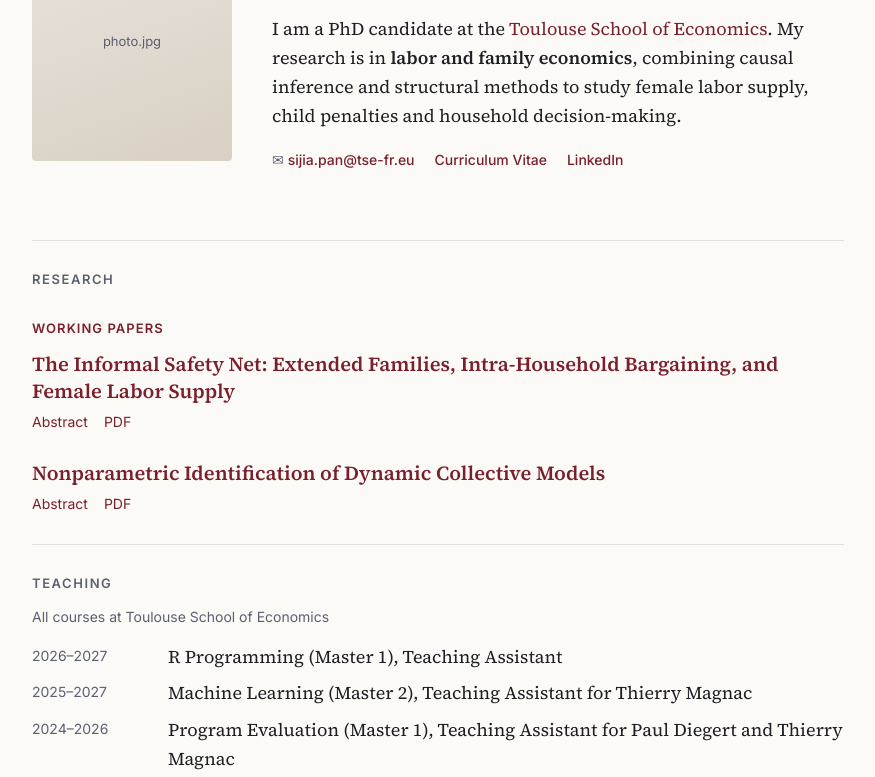
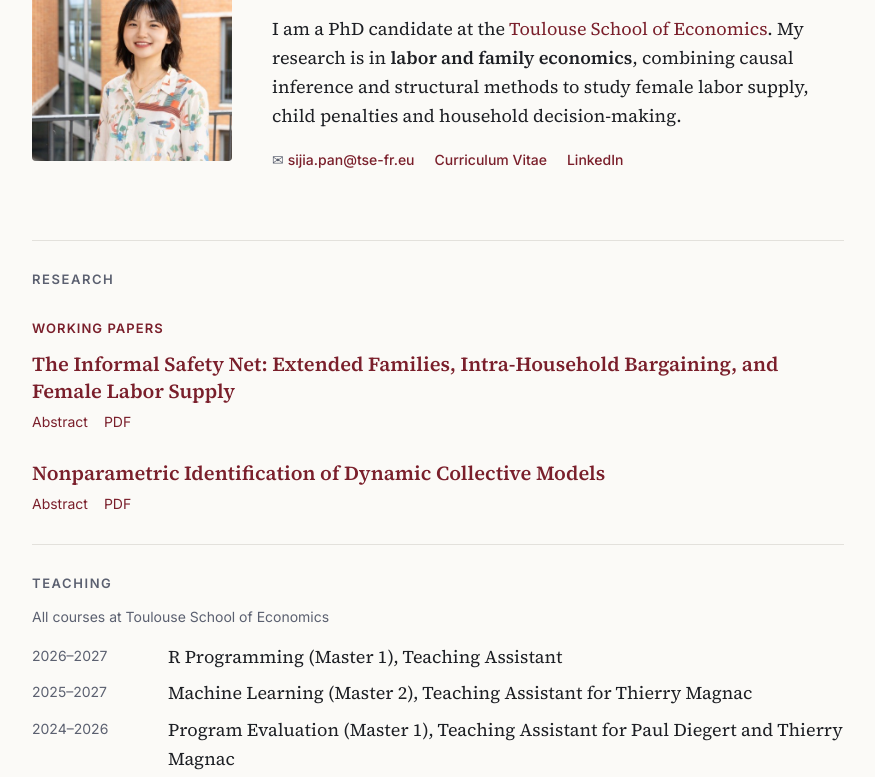
Before and after one commit to SJP9898/sijiapan, a plain HTML site: page index.html in a window 1280 px wide. Shown: the part 186-963 px from the top of the page, without its empty margins (202-1077 px from the left). Drawn offline with Linux system fonts and the light colour scheme.

Commit message:
Replace photo div with img tag for Sijia Pan

```diff
--- a/index.html
+++ b/index.html
@@ -147,9 +147,7 @@
 <main>
 
   <header class="hero">
-    <!-- Replace with: <img src="photo.jpg" alt="Sijia PAN"> -->
-    <div class="photo">photo.jpg</div>
-
+    <div class="photo"><img src="photo.jpg" alt="Sijia Pan"></div>
     <div>
       <h1>Sijia PAN</h1>
       <p class="role">PhD Candidate in Economics · Toulouse School of Economics</p>
```
